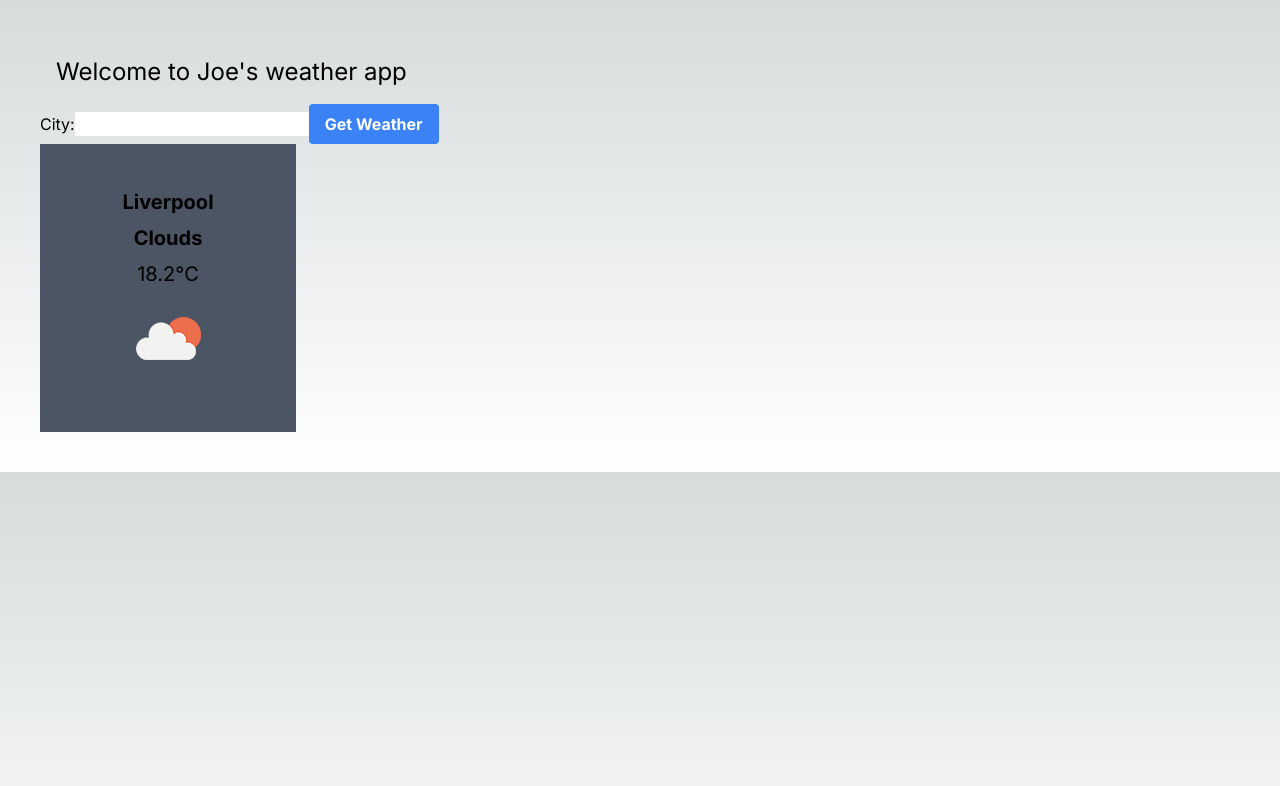
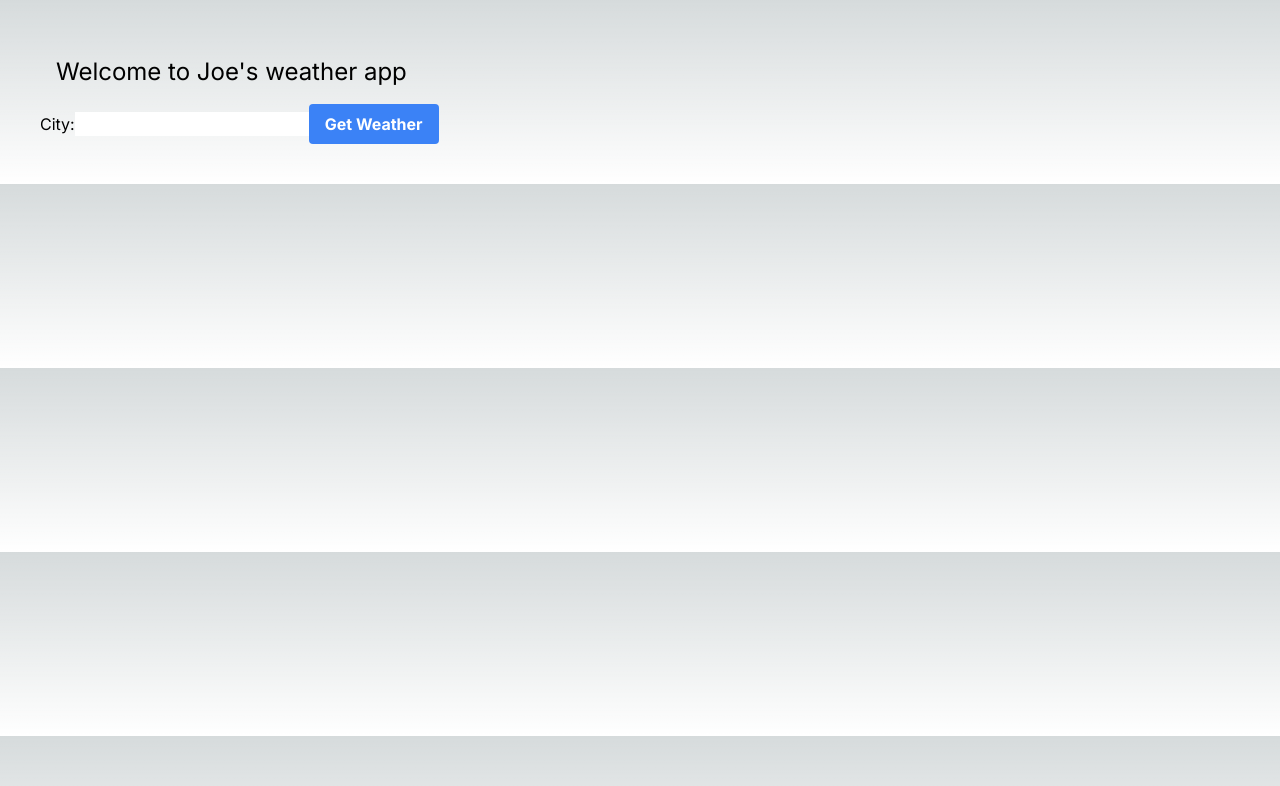
Before and after one commit to Joe-Fuller/weather-app, a Next.js app: page / in a window 1280 px wide. Shown: the top 786 px of the page. Built offline with nearby package versions, Linux system fonts and the light colour scheme.

Commit message:
remove default data

```diff
--- a/app/page.js
+++ b/app/page.js
@@ -7,49 +7,7 @@ import WeatherCardCollection from "@/components/weatherCardCollection";
 
 export default function Home() {
   const [city, setCity] = useState("");
-  const [currentWeatherData, setCurrentWeatherData] = useState({
-    coord: {
-      lon: -2.9779,
-      lat: 53.4106,
-    },
-    weather: [
-      {
-        id: 801,
-        main: "Clouds",
-        description: "few clouds",
-        icon: "02d",
-      },
-    ],
-    base: "stations",
-    main: {
-      temp: 291.36,
-      feels_like: 291.04,
-      temp_min: 290.03,
-      temp_max: 293.23,
-      pressure: 1013,
-      humidity: 69,
-    },
-    visibility: 10000,
-    wind: {
-      speed: 5.14,
-      deg: 260,
-    },
-    clouds: {
-      all: 20,
-    },
-    dt: 1689243565,
-    sys: {
-      type: 2,
-      id: 2008599,
-      country: "GB",
-      sunrise: 1689220756,
-      sunset: 1689280532,
-    },
-    timezone: 3600,
-    id: 2644210,
-    name: "Liverpool",
-    cod: 200,
-  });
+  const [currentWeatherData, setCurrentWeatherData] = useState(false);
 
   const [fiveDayThreeHourWeatherData, setFiveDayThreeHourWeatherData] =
     useState(false);
@@ -94,7 +52,9 @@ export default function Home() {
 
       <div className="flex">
         <div className="mr-4 flex-grow-2">
-          <WeatherCard weatherData={currentWeatherData}></WeatherCard>
+          {currentWeatherData ? (
+            <WeatherCard weatherData={currentWeatherData}></WeatherCard>
+          ) : null}
         </div>
         <div className="grid grid-cols-1 gap-4 flex-grow">
           {fiveDayThreeHourWeatherData ? (
```
